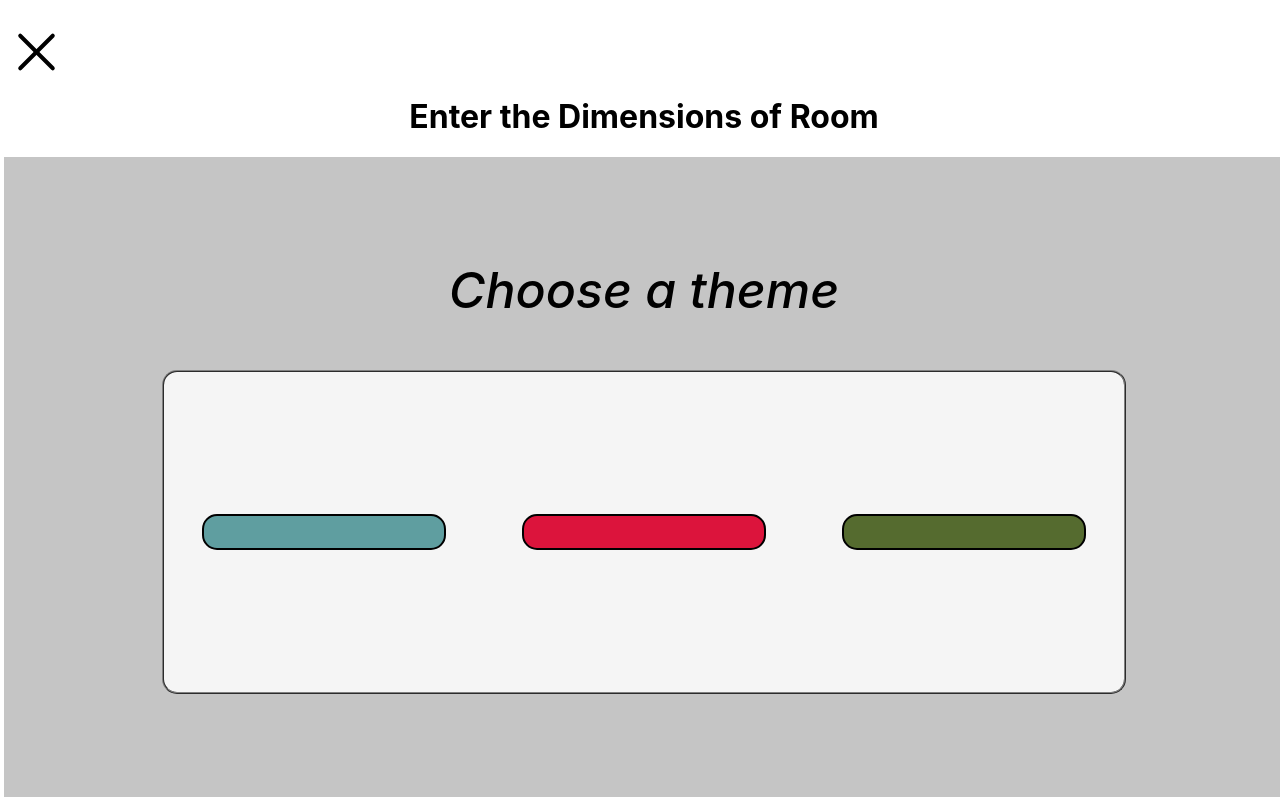
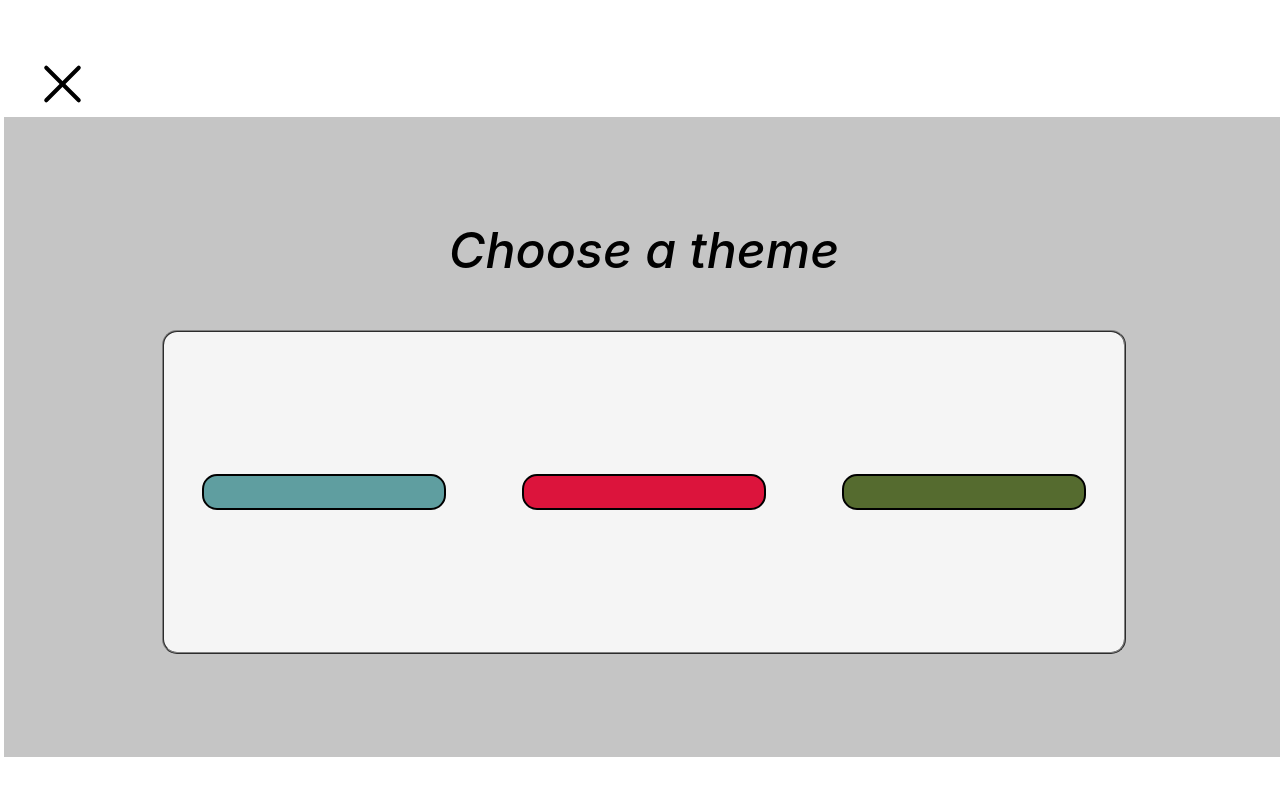
Before and after one commit to MattOrtner/the-painters-tool, a React (Create React App) app: page / in a window 1280 px wide. Both pictures are taken after a click on the element 36 px from the left and 46 px from the top of the page. Built offline with nearby package versions, Linux system fonts and the light colour scheme.

Commit message:
remove title from menu

```diff
--- a/src/App.css
+++ b/src/App.css
@@ -29,6 +29,11 @@ label {
   flex-direction: column;
   justify-content: center;
   align-items: center;
+  transition: all .5s ease-in-out;
+}
+
+.title.open {
+  display: none;
 }
 
 .menu-button {
@@ -40,10 +45,9 @@ label {
   cursor: pointer;
   transition: all .5s ease-in-out;
   top: 30px;
+  left: 30px;
   border-radius: .75rem;
-  /* position: -webkit-sticky; */
   position: sticky;
-  top: 20px;
 }
 
 .menu-burger {
--- a/src/App.js
+++ b/src/App.js
@@ -109,14 +109,14 @@ function App() {
 
   return (
     <div className="App">
-      <div className={`menu-button ${open} `}onClick={() => showMenu()}>
+      <div className={`menu-button ${open}`} onClick={() => showMenu()}>
         <div className="menu-burger"></div>
       </div>
 
-      <h1 className="title" >Enter the Dimensions of Room</h1>
+      <h1 className={`title ${open}`} >Enter the Dimensions of Room</h1>
 
       {isMenuShown ?
-        <Menu changeTheme={changeTheme} />
+        <Menu changeTheme={changeTheme} open={open} />
         :
 
         <div className="bottom-container">
--- a/src/components/Menu.js
+++ b/src/components/Menu.js
@@ -1,8 +1,8 @@
 import React from 'react'
 
-const Menu = ({changeTheme}) => {
+const Menu = ({changeTheme, open}) => {
   return (
-    <div className="menu">
+    <div className={`menu ${open}`}>
       <div className="theme-title">Choose a theme</div>
       <div className="theme-container">
         <div className="theme one" color="one" onClick={(e) => changeTheme(e)}></div>
```
